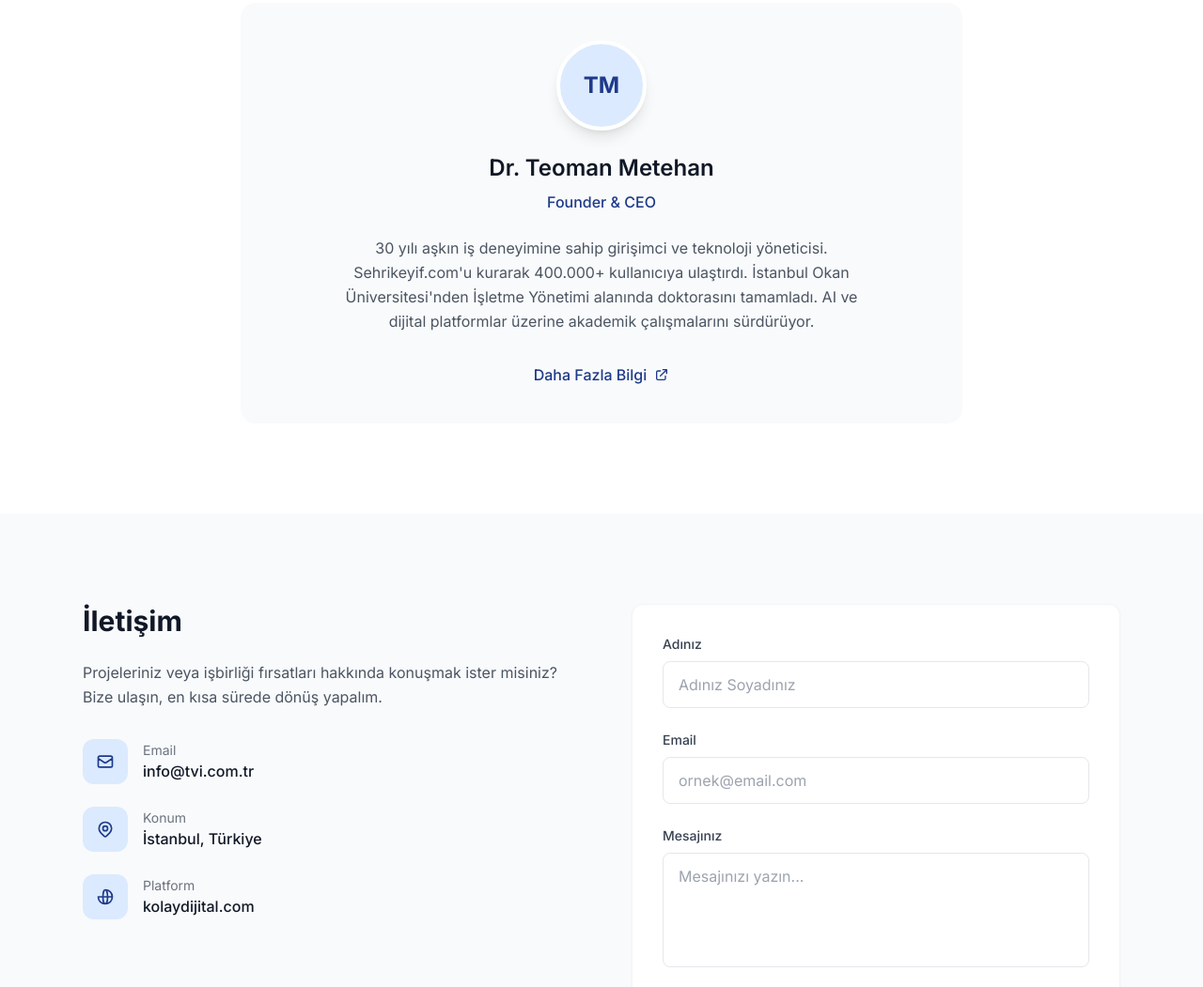
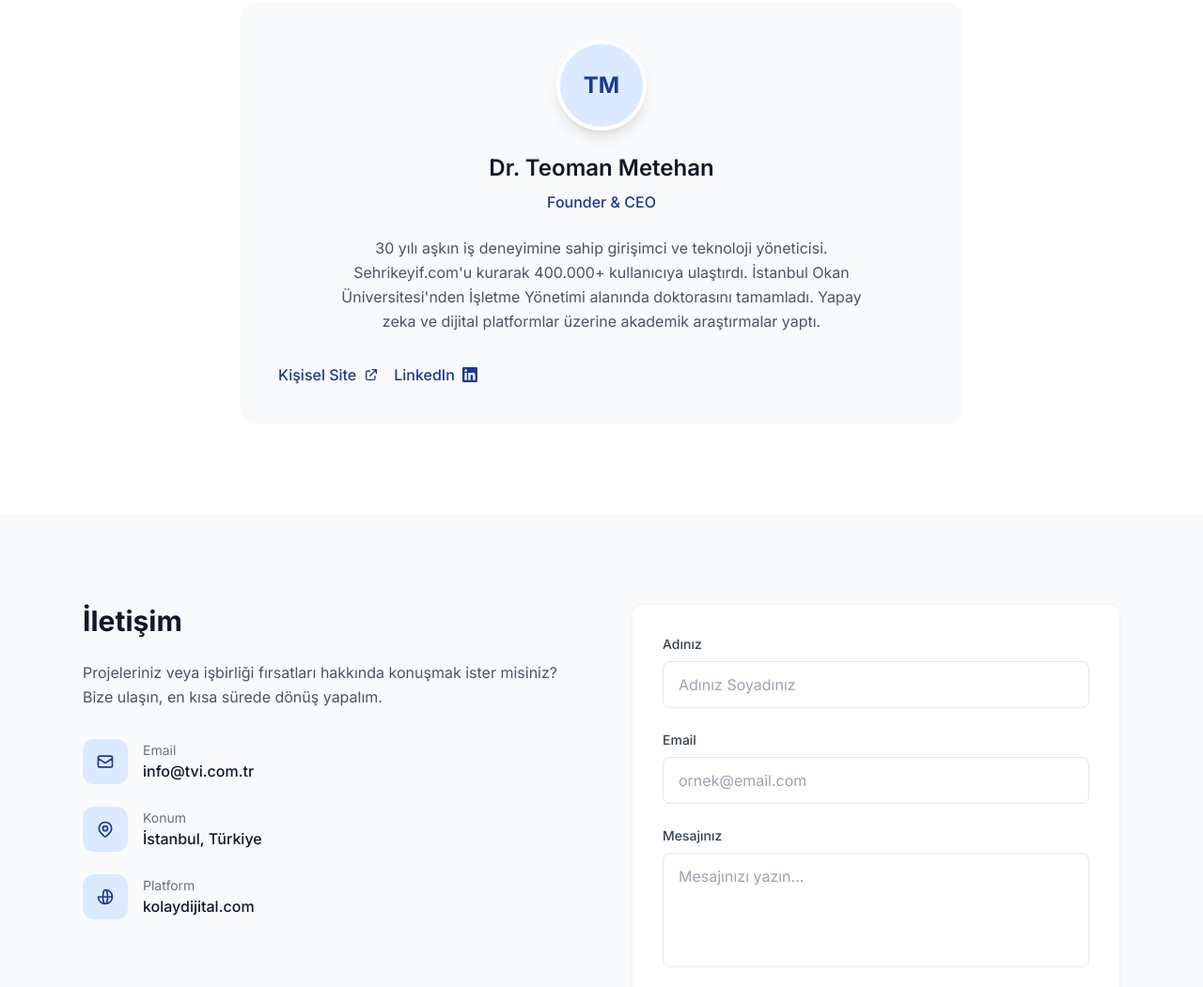
Before and after one commit to timoti7/tvi-com-tr, a plain HTML site: page index.html in a window 1280 px wide. Shown: the part 2166-3217 px from the top of the page at 94% size. Drawn offline with nearby package versions, Linux system fonts and the light colour scheme.

Commit message:
fix: kurucu — LinkedIn linki, AI→yapay zeka, akademik ifade duzeltmesi

```diff
--- a/index.html
+++ b/index.html
@@ -325,15 +325,22 @@
                         30 yılı aşkın iş deneyimine sahip girişimci ve teknoloji yöneticisi.
                         Sehrikeyif.com'u kurarak 400.000+ kullanıcıya ulaştırdı. İstanbul Okan
                         Üniversitesi'nden İşletme Yönetimi alanında doktorasını tamamladı.
-                        AI ve dijital platformlar üzerine akademik çalışmalarını sürdürüyor.
+                        Yapay zeka ve dijital platformlar üzerine akademik araştırmalar yaptı.
                     </p>
+                    <div class="flex items-center gap-4 mt-4">
                         <a href="https://teomanmetehan.com" target="_blank" rel="noopener"
                            class="inline-flex items-center gap-2 text-primary-600 hover:text-primary-700 font-medium transition">
-                        Daha Fazla Bilgi
+                            Kişisel Site
                             <svg class="w-4 h-4" fill="none" stroke="currentColor" viewBox="0 0 24 24">
                                 <path stroke-linecap="round" stroke-linejoin="round" stroke-width="2" d="M10 6H6a2 2 0 00-2 2v10a2 2 0 002 2h10a2 2 0 002-2v-4M14 4h6m0 0v6m0-6L10 14"/>
                             </svg>
                         </a>
+                        <a href="https://tr.linkedin.com/in/teoman-metehan-a365773" target="_blank" rel="noopener"
+                           class="inline-flex items-center gap-2 text-primary-600 hover:text-primary-700 font-medium transition">
+                            LinkedIn
+                            <svg class="w-4 h-4" fill="currentColor" viewBox="0 0 24 24"><path d="M20.447 20.452h-3.554v-5.569c0-1.328-.027-3.037-1.852-3.037-1.853 0-2.136 1.445-2.136 2.939v5.667H9.351V9h3.414v1.561h.046c.477-.9 1.637-1.85 3.37-1.85 3.601 0 4.267 2.37 4.267 5.455v6.286zM5.337 7.433c-1.144 0-2.063-.926-2.063-2.065 0-1.138.92-2.063 2.063-2.063 1.14 0 2.064.925 2.064 2.063 0 1.139-.925 2.065-2.064 2.065zm1.782 13.019H3.555V9h3.564v11.452zM22.225 0H1.771C.792 0 0 .774 0 1.729v20.542C0 23.227.792 24 1.771 24h20.451C23.2 24 24 23.227 24 22.271V1.729C24 .774 23.2 0 22.222 0h.003z"/></svg>
+                        </a>
+                    </div>
                 </div>
             </div>
         </div>
```
Lines whose indentation alone changed are shown as unchanged.
